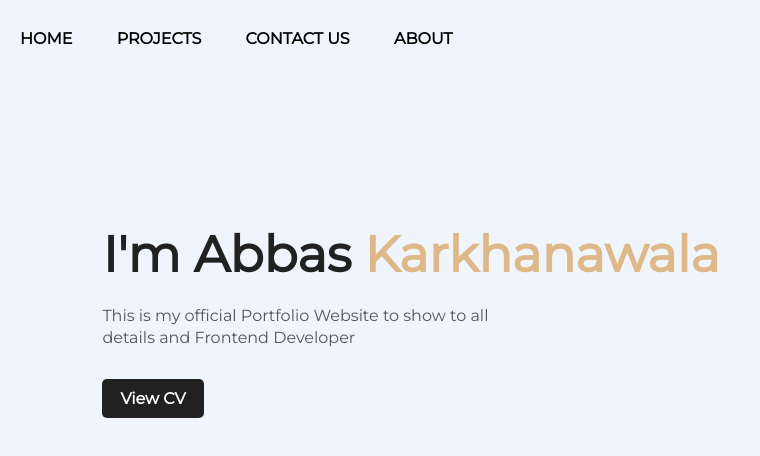
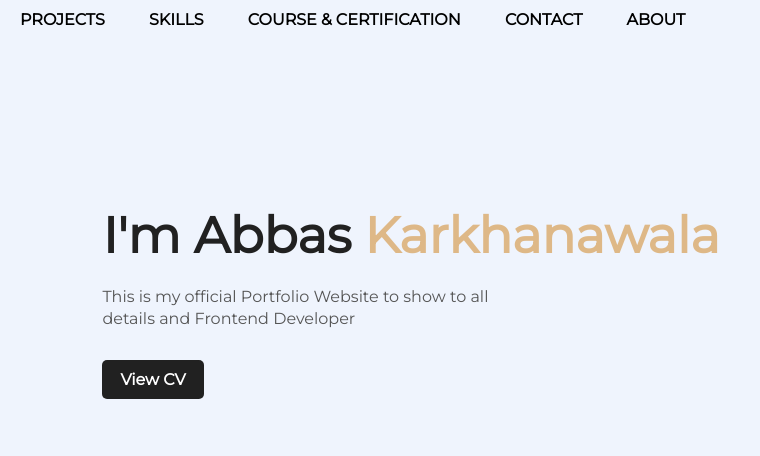
Before and after one commit to Abbas-53/Abbas-53-Portfolio, a plain HTML site: page index.html in a window 1280 px wide. Shown: the whole page, without its empty margins (0-760 px from the left). Drawn offline with Linux system fonts and the light colour scheme.

Commit message:
Update index.html

```diff
--- a/index.html
+++ b/index.html
@@ -13,15 +13,16 @@
   <body>
     <div class="hero">
       <nav>
-        <img src="" alt="">
         <ul>
-        <li> <a href="#">HOME</a></li>
-        <li> <a href="#">PROJECTS</a></li>
-        <li> <a href="#">CONTACT US</a></li>
+        <li> <a href="">PROJECTS</a></li>
+        <li> <a href="#">SKILLS</a></li>
+        <li> <a href="#">COURSE & CERTIFICATION</a></li>
+        <li> <a href="#">CONTACT</a></li>
         <li> <a href="#">ABOUT</a></li>
         </ul>
       </nav>
       <div class="detel">
+        <img align="right" src="assets/internportfolioimg-removebg-preview.png" alt="">
         <h1>I'm Abbas <span>Karkhanawala</span></h1>
         <p>This is my official Portfolio Website to show to all
           <br> details and Frontend Developer
@@ -33,4 +34,6 @@
         <img src="" class="">
       </div>
     </div>
+  </div>
+
   </body>
```
